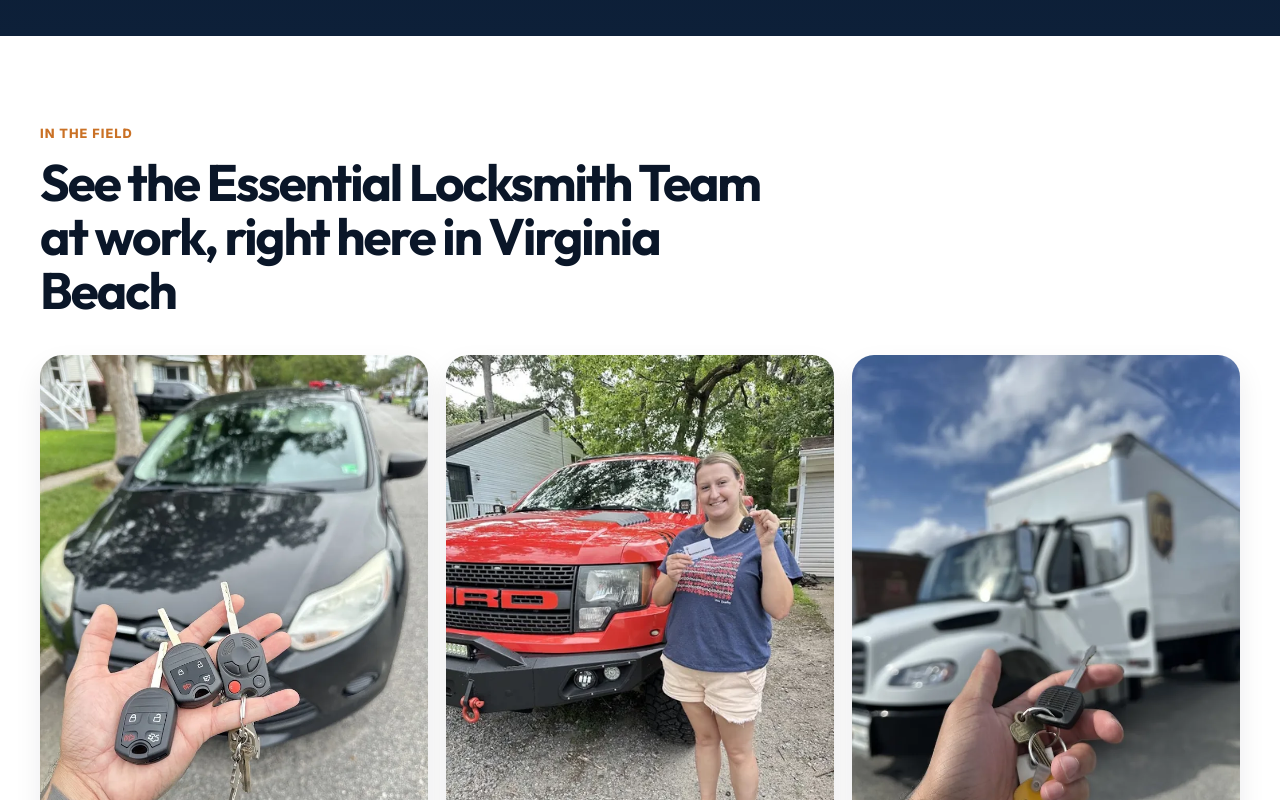
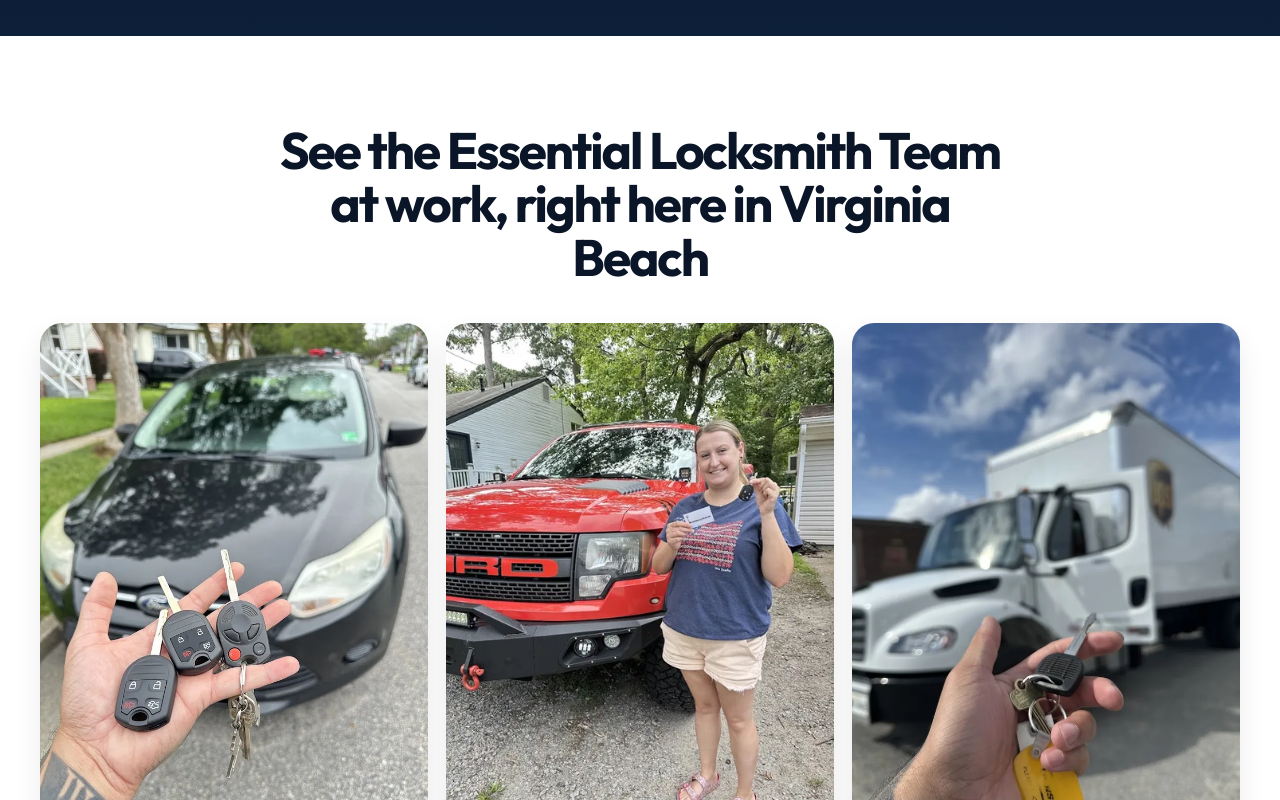
Before and after one commit to yaboixanny/essentiallocksmithmain, a website: page index.html in a window 1280 px wide. Shown: the part 4100-4900 px from the top of the page. Drawn offline with Linux system fonts and the light colour scheme.

Commit message:
Center gallery heading and remove section labels

```diff
--- a/index.html
+++ b/index.html
@@ -218,8 +218,7 @@
 
         <section class="section gallery">
             <div class="container">
-                <div class="section-heading">
-                    <p class="section-kicker">In The Field</p>
+                <div class="section-heading center">
                     <h2>See the Essential Locksmith Team at work, right here in Virginia Beach</h2>
                 </div>
                 <div class="gallery-grid">
@@ -236,7 +235,6 @@
         <section id="reviews" class="section reviews">
             <div class="container">
                 <div class="section-heading center">
-                    <p class="section-kicker">Reputation</p>
                     <h2>A Virginia Beach locksmith customers can count on</h2>
                     <img src="_assets/essential-locksmith-review-11.webp" alt="Google business profile showing Essential Locksmith reviews" class="review-summary">
                     <a class="google-reviews-widget" href="https://www.google.com/search?q=Essential+Locksmith+Virginia+Beach+reviews" target="_blank" rel="noopener noreferrer"><span class="google-review-logo" aria-hidden="true">G</span><span class="google-review-copy"><strong>5.0 out of 5 <span class="google-review-stars" aria-hidden="true">&#9733;&#9733;&#9733;&#9733;&#9733;</span></strong><span>See our reviews on Google</span></span><span class="google-review-arrow" aria-hidden="true">&#8599;</span></a>
```
